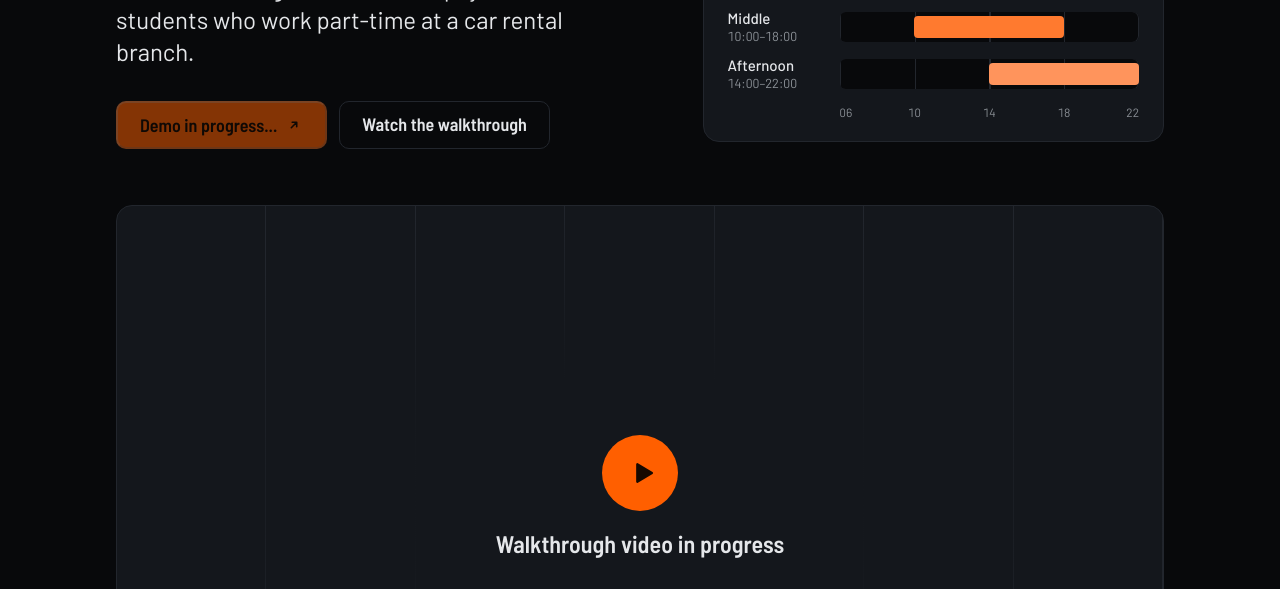
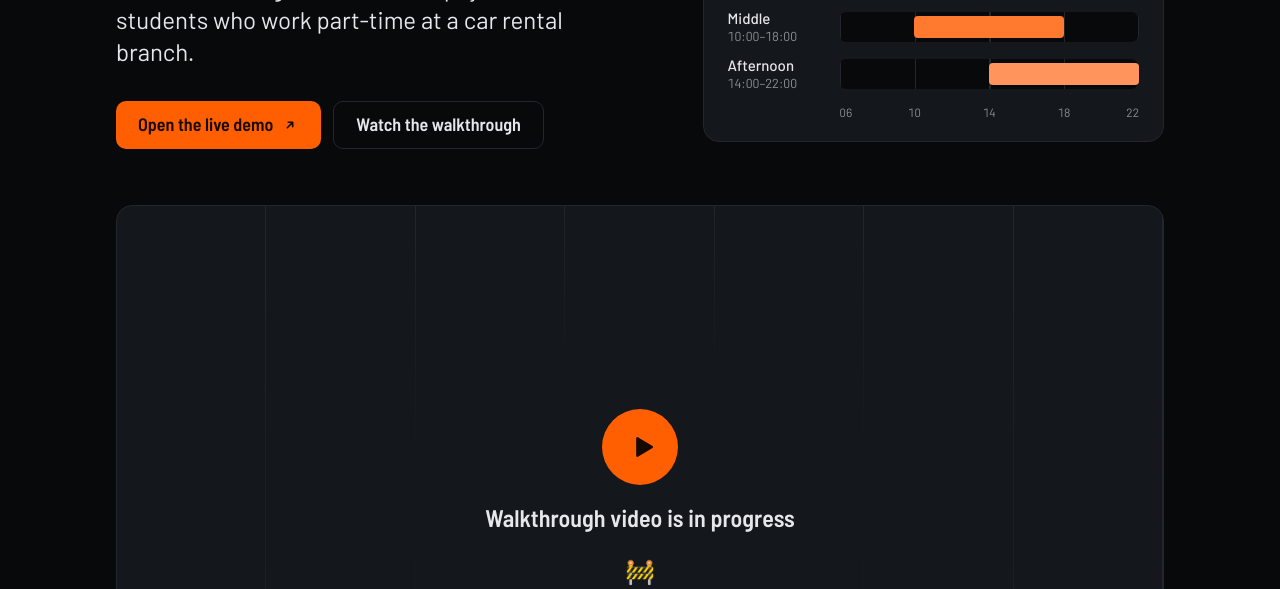
Before and after one commit to fransp10/infobip-ignite-page, a plain HTML site: page index.html in a window 1280 px wide. Shown: the part 363-952 px from the top of the page. Drawn offline with Linux system fonts and the light colour scheme.

Commit message:
Add the link to the deployed demo project and also make the demo links work

```diff
--- a/index.html
+++ b/index.html
@@ -42,7 +42,11 @@
             part-time at a car rental branch.
           </p>
           <div class="hero__ctas">
-            <!-- <a class="btn btn--primary js-demo" href="https://YOUR-DEMO-URL">
+            <a
+              class="btn btn--primary js-demo"
+              href="https://sixtstudentsdemo.fransipekdev.me/"
+              target="_blank"
+            >
               Open the live demo
               <svg
                 viewBox="0 0 20 20"
@@ -55,26 +59,7 @@
               >
                 <path d="M7 13 13 7M8 7h5v5"></path>
               </svg>
-            </a> -->
-            <button
-              class="btn btn--primary js-demo"
-              disabled
-              href="https://sixtstudentsdemo.fransipekdev.me/"
-            >
-              <!-- Open the live demo -->
-              Demo in progress...
-              <svg
-                viewBox="0 0 20 20"
-                fill="none"
-                stroke="currentColor"
-                stroke-width="1.8"
-                stroke-linecap="round"
-                stroke-linejoin="round"
-                aria-hidden="true"
-              >
-                <path d="M7 13 13 7M8 7h5v5"></path>
-              </svg>
-            </button>
+            </a>
             <a class="btn btn--ghost" href="#video">Watch the walkthrough</a>
           </div>
         </div>
@@ -141,7 +126,8 @@
                 ></path>
               </svg>
             </div>
-            <strong>Walkthrough video in progress</strong>
+            <strong>Walkthrough video is in progress</strong>
+            <strong>🚧</strong>
             <!-- <span>The student side and the admin side, start to finish</span> -->
           </div>
         </div>
@@ -354,13 +340,13 @@
           </p>
         </div>
 
-        <button
+        <a
           class="btn btn--primary js-demo"
-          disabled
           href="https://sixtstudentsdemo.fransipekdev.me/"
+          target="_blank"
         >
           <!-- Open the live demo -->
-          Demo in progress...
+          Open the live demo
           <svg
             viewBox="0 0 20 20"
             fill="none"
@@ -372,7 +358,7 @@
           >
             <path d="M7 13 13 7M8 7h5v5"></path>
           </svg>
-        </button>
+        </a>
       </div>
     </section>
   </main>
```
